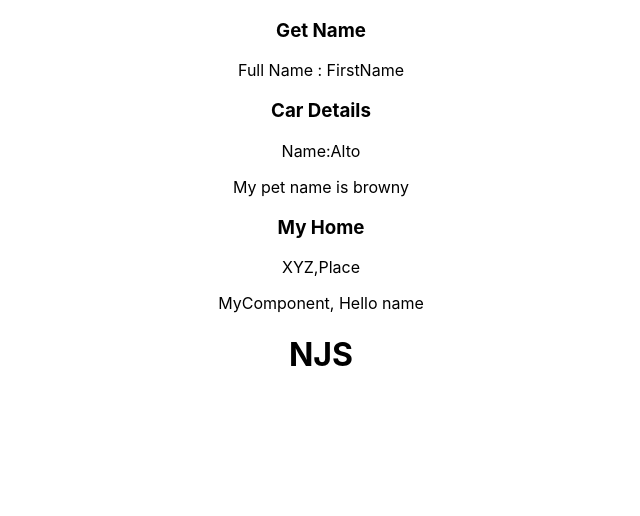
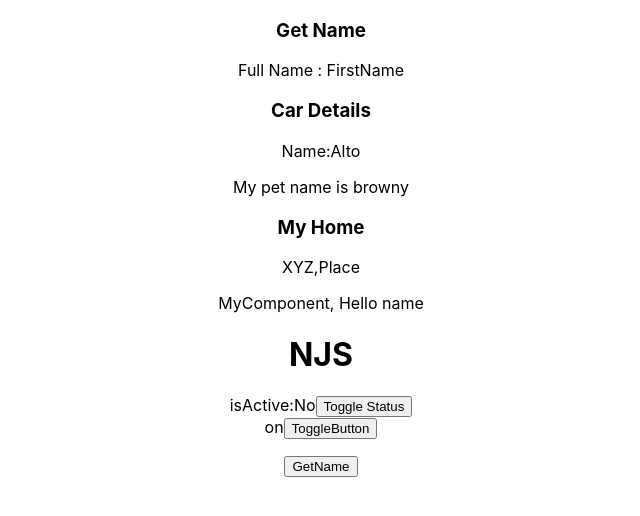
Before and after one commit to nagajayasree/2021, a React (Create React App) app: page / in a window 1280 px wide. Shown: the top 516 px of the page, without its empty margins (319-959 px from the left). Built offline with nearby package versions, Linux system fonts and the light colour scheme.

Commit message:
added hooks

```diff
--- a/src/App.tsx
+++ b/src/App.tsx
@@ -1,5 +1,6 @@
 import "./App.css";
 import { Car, Home, Name, Pet, MyComponent, MyName } from "./topics/funcComps";
+import { GetName, Status, ToggleButton } from "./topics/hooks";
 
 function App() {
   return (
@@ -12,6 +13,9 @@ function App() {
       </Home>
       <MyComponent name="name">MyComponent</MyComponent>
       <MyName />
+      <Status isActive={false} />
+      <ToggleButton button={true} />
+      <GetName name="njs" />
     </div>
   );
 }
--- a/src/topics/hooks.tsx
+++ b/src/topics/hooks.tsx
@@ -0,0 +1,43 @@
+import * as React from "react";
+
+export const Status: React.FunctionComponent<{ isActive: boolean }> = ({
+  isActive,
+}) => {
+  const [value, setValue] = React.useState(isActive);
+  return (
+    <div>
+      isActive:{value == true ? "Yes" : "No"}
+      <button onClick={() => setValue(!value)}>Toggle Status</button>
+    </div>
+  );
+};
+
+type ButtonProps = {
+  button: boolean;
+};
+export const ToggleButton: React.FunctionComponent<ButtonProps> = ({
+  button,
+}) => {
+  const [value, setValue] = React.useState(button);
+  return (
+    <div>
+      {value === true ? "on" : "off"}
+      <button onClick={() => setValue(!value)}>ToggleButton</button>
+    </div>
+  );
+};
+
+type NameProp = {
+  name: string;
+};
+export const GetName = ({ name }: NameProp) => {
+  const [nameValue, getName] = React.useState("");
+  return (
+    <div>
+      {nameValue == "" ? "" : <p>Name:{name}</p>}
+      <p>
+        <button onClick={() => getName(name)}>GetName</button>
+      </p>
+    </div>
+  );
+};
```
